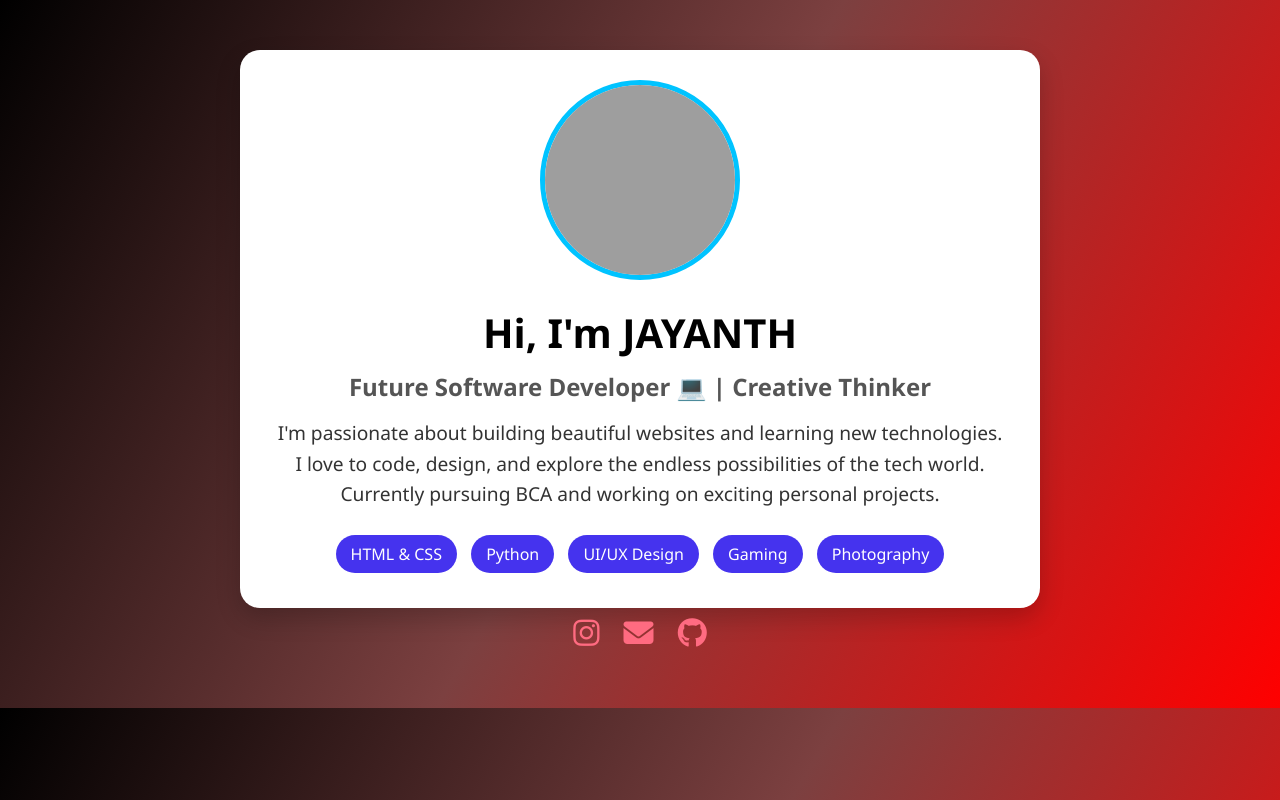
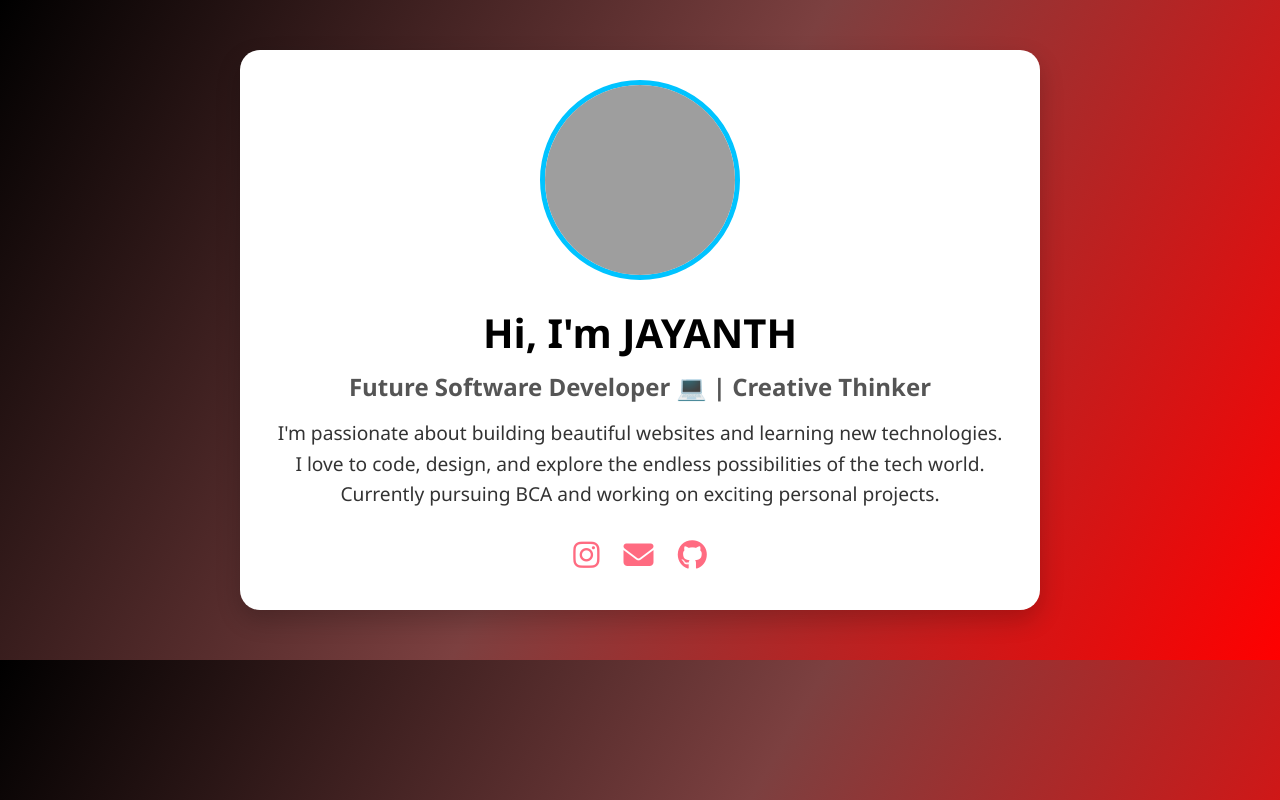
Before and after one commit to jayanthm275/my-website, a plain HTML site: page index.html in a window 1280 px wide. Drawn offline with Linux system fonts and the light colour scheme; grey boxes are pictures that could not be loaded.

Commit message:
Add files via upload

```diff
--- a/index.html
+++ b/index.html
@@ -105,21 +105,12 @@
       I love to code, design, and explore the endless possibilities of the tech world. <br>
       Currently pursuing BCA and working on exciting personal projects.
     </p>
-    <div class="tags">
-      <span>HTML & CSS</span>
-      <span>Python</span>
-      <span>UI/UX Design</span>
-      <span>Gaming</span>
-      <span>Photography</span>
-    </div>
-  </div>
-
-<div>
+    <div class="icons">
   <a href="https://instagram.com/jayanth_5807_" target="_blank"><i class="fab fa-instagram"></i></a>
   <a href="mailto:jayanthm5807@gmail.com"><i class="fas fa-envelope"></i></a>
   <a href="#"><i class="fab fa-github"></i></a>
 </div>
-
+  </div>
 </script>
 </body>
 </html>
```
